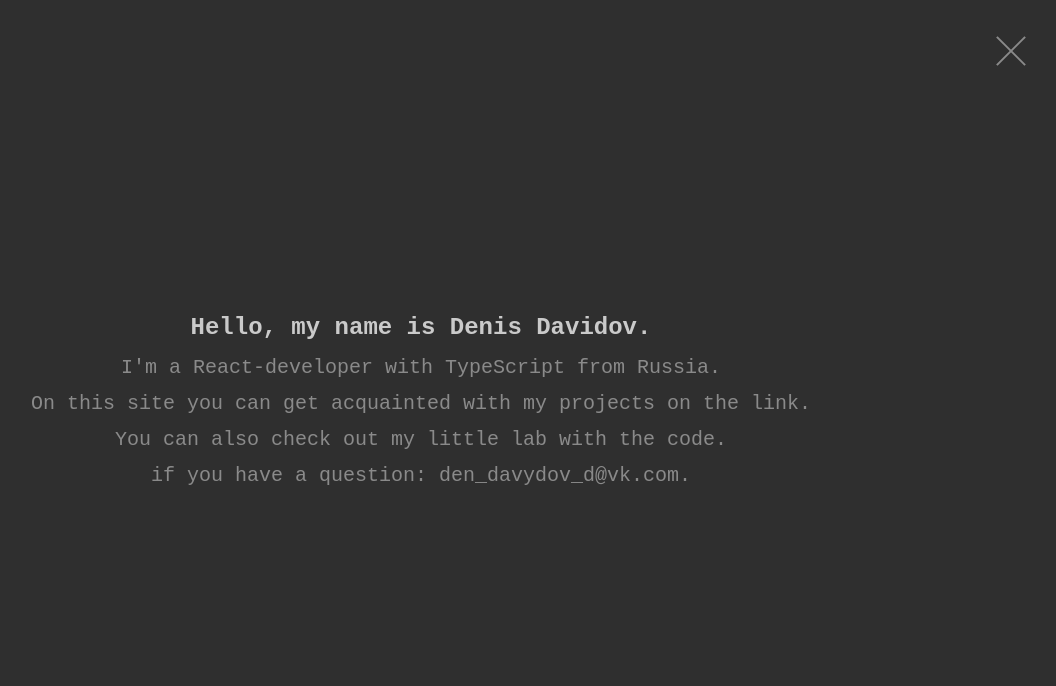
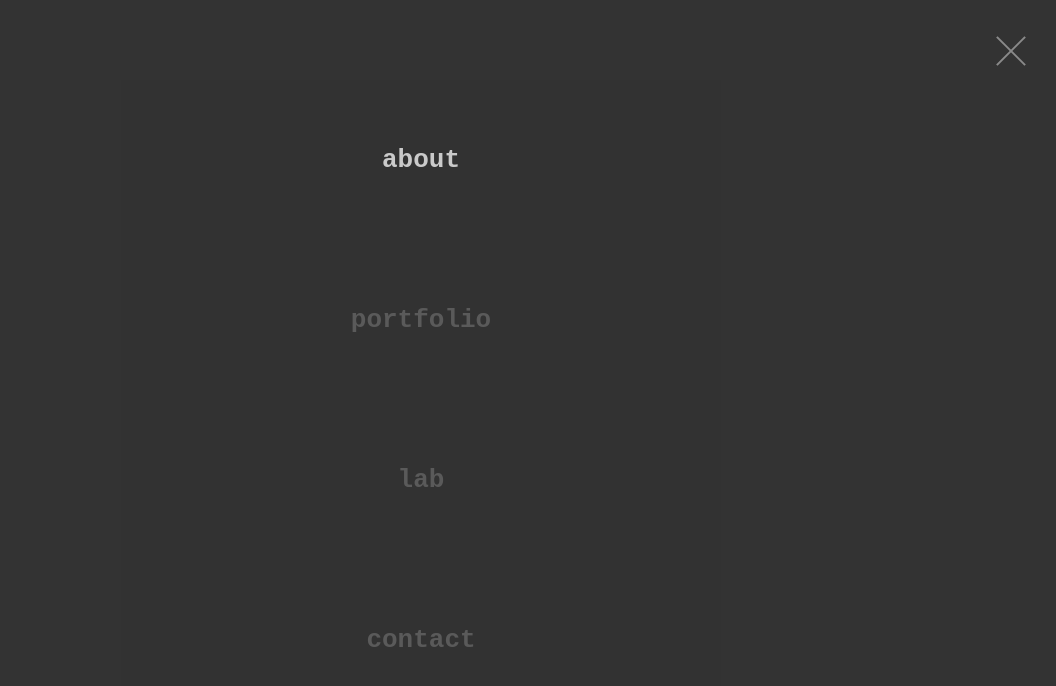
Before and after one commit to NyaWReact/potfolio, a React (Vite) app: page / in a window 1280 px wide. Both pictures are taken after a click on the element 1230 px from the left and 50 px from the top of the page. Shown: the top 686 px of the page, without its empty margins (219-1275 px from the left). Built offline with nearby package versions, Linux system fonts and the light colour scheme.

Commit message:
created menu and menu button

```diff
--- a/public/scss/variable.scss
+++ b/public/scss/variable.scss
@@ -1,4 +1,5 @@
 $main_color: #2f2f2f;
 
 $accent_text_color: #CACACA;
+$disable_text_color: #5a5a5a;
 $text_color: #8a8a8a;
--- a/src/components/about/About.module.scss
+++ b/src/components/about/About.module.scss
@@ -5,6 +5,7 @@
   align-items: center;
 
   flex: 1;
+
   .text {
     display: flex;
     flex-direction: column;
--- a/src/components/layout/Layout.module.scss
+++ b/src/components/layout/Layout.module.scss
@@ -1,4 +1,3 @@
-
 .layout {
   display: flex;
   flex-direction: column;
--- a/src/components/layout/Layout.tsx
+++ b/src/components/layout/Layout.tsx
@@ -1,12 +1,27 @@
 import { Outlet } from 'react-router-dom'
 import styles from './Layout.module.scss'
 import Burger from './burger/Burger'
-import { useState } from 'react'
+import { useEffect, useState } from 'react'
+import { Menu } from './menu/Menu'
 
 
 const Layout = () => {
 
   const [isShowMenu, setIsShowMenu] = useState(false)
+
+  const [isAnimation, setIsAnimation] = useState(false)
+
+
+  useEffect(() => {
+    if (isShowMenu) {
+      setIsAnimation(true)
+    } else if (isAnimation) {
+      setTimeout(() => {
+        setIsAnimation(false)
+      }, 500)
+    }
+
+  }, [isShowMenu, isAnimation])
 
   return (
     <div className={styles.layout}>
@@ -14,6 +29,7 @@
         <Outlet/>
       </div>
       <Burger setIsShowMenu={setIsShowMenu} isShowMenu={isShowMenu}/>
+      {(isShowMenu || isAnimation) && <Menu isShowMenu={isShowMenu} isAnimation={isAnimation}/>}
     </div>
   )
 }
--- a/src/components/layout/burger/Burger.module.scss
+++ b/src/components/layout/burger/Burger.module.scss
@@ -2,6 +2,7 @@
 
 .burger {
   position: absolute;
+  z-index: 999;
   padding: 10px;
 
   display: flex;
@@ -12,6 +13,8 @@
   width: 60px;
   height: 60px;
 
+  @media (hover:hover) {
+
     &:hover .top_first.isClose{
       transform: translateY(-5px);
     }
@@ -19,13 +22,14 @@
       transform: translateY(10px)rotate(235deg);
     }
 
-
     &:hover .bottom_first.isClose{
       transform: translateY(5px);
     }
 
     &:hover .bottom_second{
+
       transform: translateY(-10px)rotate(130deg);
+    }
   }
 
   .top_first, .middle_first, .bottom_first{
@@ -67,11 +71,12 @@
   .bottom_first {
     top: 40px;
 
+
     &.isOpen {
-      animation: isOpenBottom 0.90s cubic-bezier(.43,.77,.15,1.5) forwards;
+      animation: isOpenBottom 0.90s cubic-bezier(.43,.77,.15,1.0) forwards;
     }
     &.isClose {
-      animation: isCloseBottom 0.9s cubic-bezier(.43,.77,.15,1.5);
+      animation: isCloseBottom 0.9s cubic-bezier(.43,.77,.15,1.0);
     }
   }
   .bottom_second {
@@ -79,20 +84,6 @@
   }
 
 
-  // .bottom {
-  //   top: 40px
-  // }
-
-}
-
-.burger_show {
-
-  &:hover .top {
-    color: aqua;
-  }
-  .top {
-    transform: rotate(90deg);
-  }
 }
 @keyframes isOpenTop{
   0% {
@@ -153,7 +144,7 @@
 
 @keyframes isCloseBottom {
   0% {
-    transform: translateY(-10px)rotate(-45deg) ;
+    transform: translateY(-10px)rotate(45deg) ;
   }
   50% {
     transform: translateY(-10px) ;
--- a/src/components/layout/burger/Burger.tsx
+++ b/src/components/layout/burger/Burger.tsx
@@ -1,4 +1,4 @@
-import { Dispatch, FC, SetStateAction, useState } from 'react'
+import { Dispatch, FC, SetStateAction, useEffect, useState } from 'react'
 import styles from './Burger.module.scss'
 import clsx from 'clsx'
 
@@ -23,7 +23,15 @@
     }
   }
 
-  console.log(isShowMenu);
+
+
+  useEffect(() => {
+    if (isShowMenu) {
+      document.body.style.overflow = 'hidden'
+    } else {
+      document.body.style.overflow = 'visible'
+    }
+  })
 
   return (
     <div className={styles.burger} onClick={() => clickBurger()}>
--- /dev/null
+++ b/src/components/layout/menu/Menu.module.scss
@@ -0,0 +1,145 @@
+@import '/public/scss/variable.scss';
+
+.menu {
+  position: absolute;
+  height: 100vh;
+  width: 100%;
+  background-color: #333;
+
+  display: flex;
+  flex-direction: column;
+  align-items: center;
+  justify-content: center;
+
+  &.open {
+    animation: appearMenu 0.5s cubic-bezier(.47,.67,.18,1) forwards;
+  }
+  &.close {
+    animation: disappearMenu cubic-bezier(.47,.67,.18,1) 0.5s forwards ;
+
+  }
+  .nav {
+    display: flex;
+    flex-direction: column;
+    justify-content: center;
+    align-items: center;
+    height: 80%;
+    width: 80%;
+
+    .nav_item {
+      position: relative;
+      display: flex;
+      justify-content: center;
+      align-items: center;
+      height: 100%;
+      width: 100%;
+      max-width: 600px;
+      margin: 0 10px;
+      background-color: rgba(0, 0, 0, .02);
+      font-size: 2em;
+      overflow: hidden;
+      color: $disable_text_color;
+      text-decoration: none;
+      font-weight: 600;
+      // transform: translateY(-100%);
+      transition: color 0.45s cubic-bezier(.07,.75,.48,.95) forwards;
+      animation: appearNav_item 2s;
+
+      @media (max-height: 580px) {
+        font-size: 1.6em;
+      }
+      @media (max-height: 500px) {
+        font-size: 1.4em;
+      }
+
+      @media (hover:hover) {
+        &:hover {
+          color: $text_color;
+        }
+
+        &:hover:before {
+          left: -30%;
+        }
+        &:hover:after {
+          right: -30%;
+        }
+
+      }
+      &:after {
+        content: '';
+        position: absolute;
+        right: -130%;
+        bottom: 0;
+        width: 130%;
+        height: 70%;
+        background-color: #2d2d2d;
+        z-index: 0;
+        transition: right 0.45s cubic-bezier(1,-0.53,.46,1.03);
+      }
+      &:before {
+        content: '';
+        position: absolute;
+        top: 0;
+        left: -130%;
+        width: 130%;
+        height: 70%;
+        background-color: #2e2e2e;
+        z-index: 1;
+        transition: left 0.3s cubic-bezier(1,-0.1,.4,.97);
+      }
+      span {
+        z-index: 4;
+      }
+    }
+
+    .nav_item_active {
+      color: $accent_text_color;
+
+      &:hover {
+        color: $accent_text_color;
+      }
+    }
+
+    .appear_first {
+      animation: appearNav_item 0.45s;
+    }
+    .appear_second {
+      animation: appearNav_item 0.55s;
+    }
+    .appear_third {
+      animation: appearNav_item 0.65s;
+    }
+    .appear_fourth {
+      animation: appearNav_item 0.75s;
+    }
+  }
+}
+
+
+
+
+@keyframes appearMenu {
+  0% {
+    top: -100%;
+  }
+  100% {
+    top: 0;
+  }
+}
+
+@keyframes disappearMenu {
+  0% {
+    top: 0;
+  }
+  100% {
+    top: -100%;
+  }
+}
+@keyframes appearNav_item {
+  0% {
+    transform: translateY(-100%);
+  }
+  100% {
+    transform: translateY(0%);
+  }
+}
--- /dev/null
+++ b/src/components/layout/menu/Menu.tsx
@@ -0,0 +1,36 @@
+import { Link, useLocation } from 'react-router-dom'
+import styles from './Menu.module.scss'
+import clsx from 'clsx'
+import { FC } from 'react'
+
+interface IMenu {
+  isShowMenu: boolean
+  isAnimation: boolean
+}
+
+const Menu: FC<IMenu> = ({isShowMenu, isAnimation}) => {
+  const {pathname} = useLocation()
+
+  console.log(isAnimation, isShowMenu);
+
+  return (
+    <div className={clsx(styles.menu, isShowMenu ? styles['open'] : styles['close'])}>
+      <nav className={styles.nav}>
+        <Link to={'/'}className={clsx(styles.nav_item, pathname=== '/' && styles.nav_item_active, styles.appear_fourth)}>
+          <span>about</span>
+        </Link>
+        <Link to={'#'}className={clsx(styles.nav_item, pathname=== '/portfolio' && styles.nav_item_active, styles.appear_third)}>
+          <span>portfolio</span>
+        </Link>
+        <Link to={'#'}className={clsx(styles.nav_item, pathname=== '/lab' && styles.nav_item_active, styles.appear_second)}>
+          <span>lab</span>
+        </Link>
+        <Link to={'#'}className={clsx(styles.nav_item, pathname=== '/contact' && styles.nav_item_active, styles.appear_first)}>
+          <span>contact</span>
+        </Link>
+      </nav>
+    </div>
+  )
+}
+
+export { Menu }
```
Also changed, not shown: src/index.scss (line endings or trailing spaces). Lines whose indentation alone changed are shown as unchanged.
